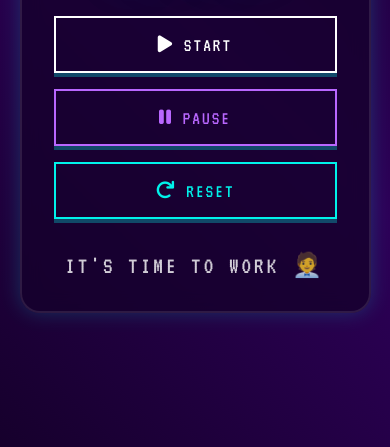
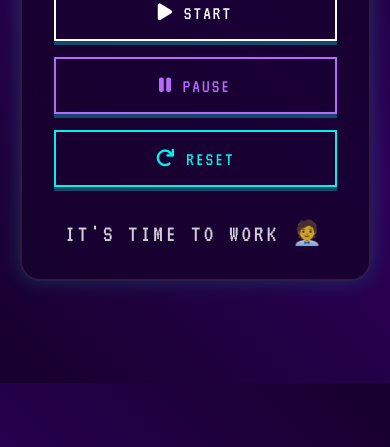
Before and after one commit to mb2514/Milo-pomodoro, a plain HTML site: page index.html in a window 390 px wide. Shown: the part 397-844 px from the top of the page. Drawn offline with Linux system fonts and the light colour scheme.

Commit message:
more mobile styling improvements

```diff
--- a/styles.css
+++ b/styles.css
@@ -37,6 +37,8 @@ body {
     color: var(--text-color);
     position: relative;
     overflow: hidden;
+    margin: 0;
+    padding: 0;
 }
 
 body::before {
@@ -211,10 +213,16 @@ h1 {
 }
 
 @media (max-width: 600px) {
+    body {
+        padding: 2rem 0;
+        min-height: calc(100vh - 4rem);
+    }
+
     .container {
         padding: 2rem;
-        margin: 1rem;
+        margin: auto;
         width: 90%;
+        max-width: 400px;
     }
 
     .timer {
@@ -233,7 +241,7 @@ h1 {
         font-size: 1.8rem;
         padding-top: 2rem;
         margin-bottom: 1.5rem;
-        padding-right: 40px; /* Make space for the mode toggle */
+        padding-right: 40px;
     }
 
     .mode-toggle {
```
